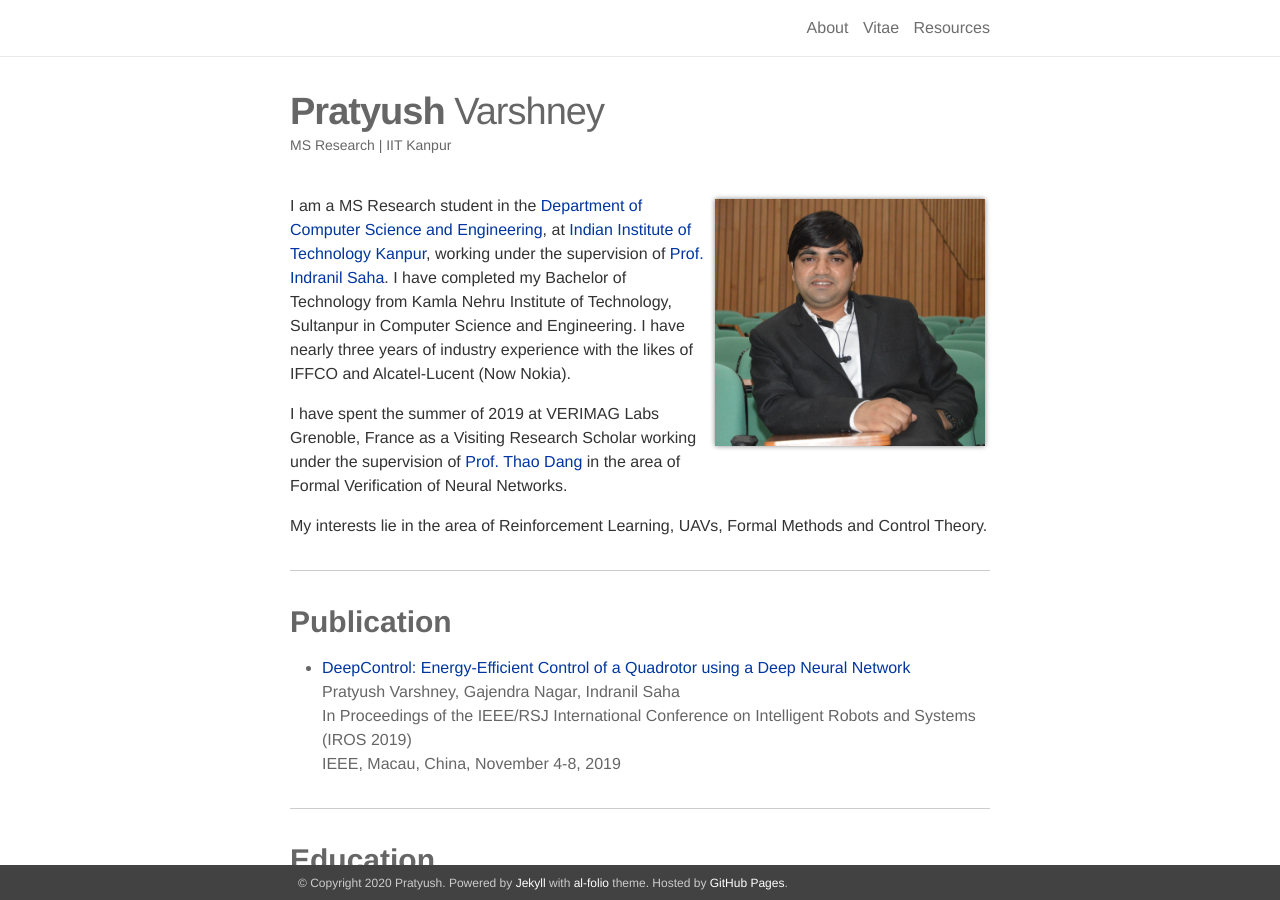
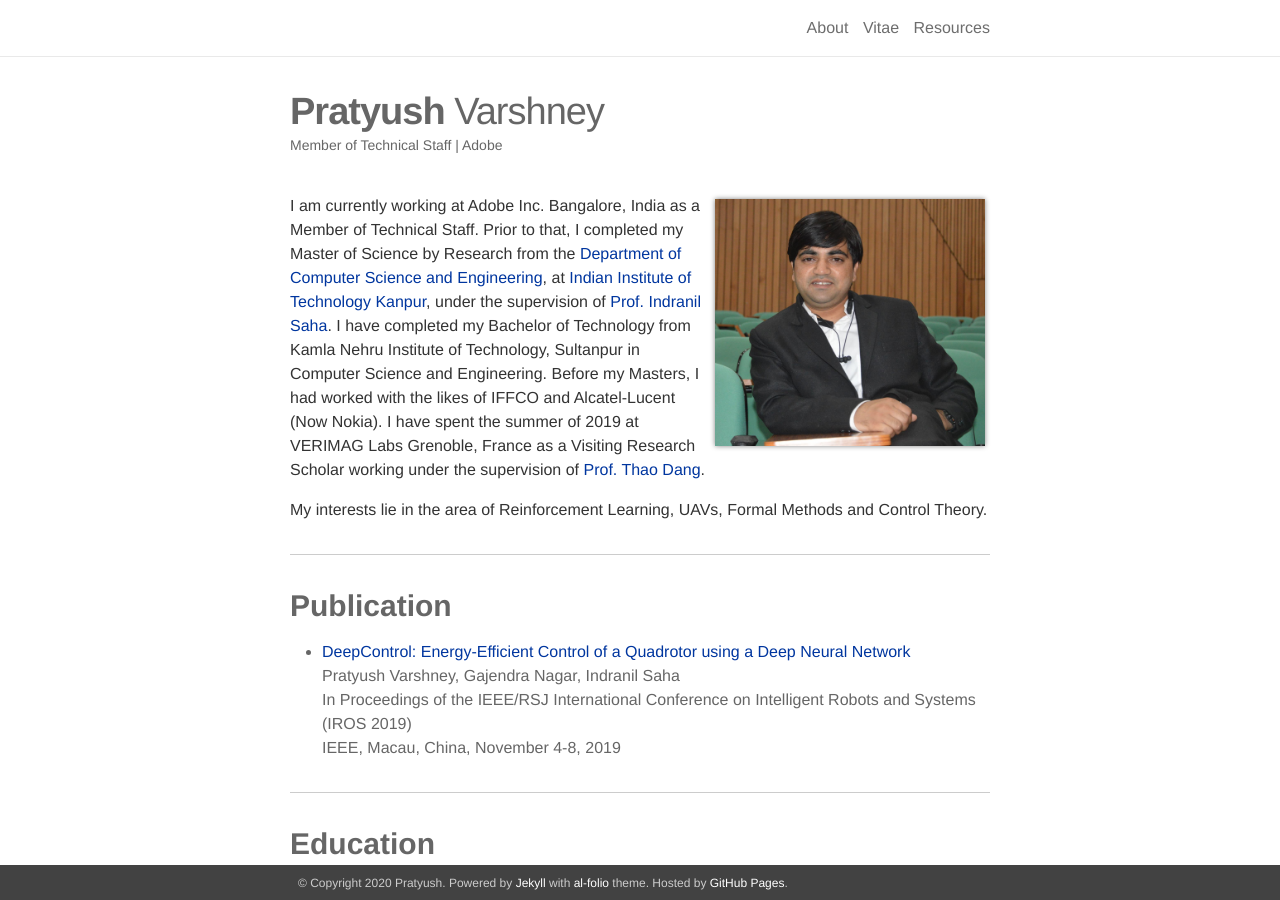
Before and after one commit to pratyusv/temp_github_repo, a Jekyll site: the page built from _pages/about.md, in a window 1280 px wide and 900 px high. Built offline with Jekyll 4.4.1, drawn with Linux system fonts in a browser that asks for light colours; nearby versions of some CDN libraries; library files that are not in the unit come from our copies.

Commit message:
updated bio

```diff
--- a/_pages/about.md
+++ b/_pages/about.md
@@ -2,7 +2,7 @@
 layout: about
 permalink: /
 title: <strong>Pratyush</strong> Varshney
-description: <a href="https://cse.iitk.ac.in/">MS Research | IIT Kanpur</a>
+description: <a href="https://cse.iitk.ac.in/">Member of Technical Staff | Adobe</a>
 
 profile:
   align: right
@@ -12,9 +12,8 @@ news: false
 social: true
 ---
 
-I am a MS Research student in the [Department of Computer Science and Engineering](https://www.cse.iitk.ac.in/){:target="\_blank"}, at [Indian Institute of Technology Kanpur](http://www.iitk.ac.in/){:target="\_blank"}, working under the supervision of [Prof. Indranil Saha](https://www.cse.iitk.ac.in/users/isaha/){:target="\_blank"}. I have completed my Bachelor of Technology from Kamla Nehru Institute of Technology, Sultanpur in Computer Science and Engineering. I have nearly three years of industry experience with the likes of IFFCO and Alcatel-Lucent (Now Nokia).
+I am currently working at Adobe Inc. Bangalore, India as a Member of Technical Staff. Prior to that, I completed my Master of Science by Research from the [Department of Computer Science and Engineering](https://www.cse.iitk.ac.in/){:target="\_blank"}, at [Indian Institute of Technology Kanpur](http://www.iitk.ac.in/){:target="\_blank"}, under the supervision of [Prof. Indranil Saha](https://www.cse.iitk.ac.in/users/isaha/){:target="\_blank"}. I have completed my Bachelor of Technology from Kamla Nehru Institute of Technology, Sultanpur in Computer Science and Engineering. Before my Masters, I had worked with the likes of IFFCO and Alcatel-Lucent (Now Nokia). I have spent the summer of 2019 at VERIMAG Labs Grenoble, France as a Visiting Research Scholar working under the supervision of [Prof. Thao Dang](http://www-verimag.imag.fr/PEOPLE/Thao.Dang/){:target="\_blank"}.
 
-I have spent the summer of 2019 at VERIMAG Labs Grenoble, France as a Visiting Research Scholar working under the supervision of [Prof. Thao Dang](http://www-verimag.imag.fr/PEOPLE/Thao.Dang/){:target="\_blank"} in the area of Formal Verification of Neural Networks.
 
 My interests lie in the area of Reinforcement Learning, UAVs, Formal Methods and Control Theory.
 
```
Also changed, not shown: _bibliography/papers.bib (+7 -0 lines), _layouts/bib.html (+24 -14 lines).
